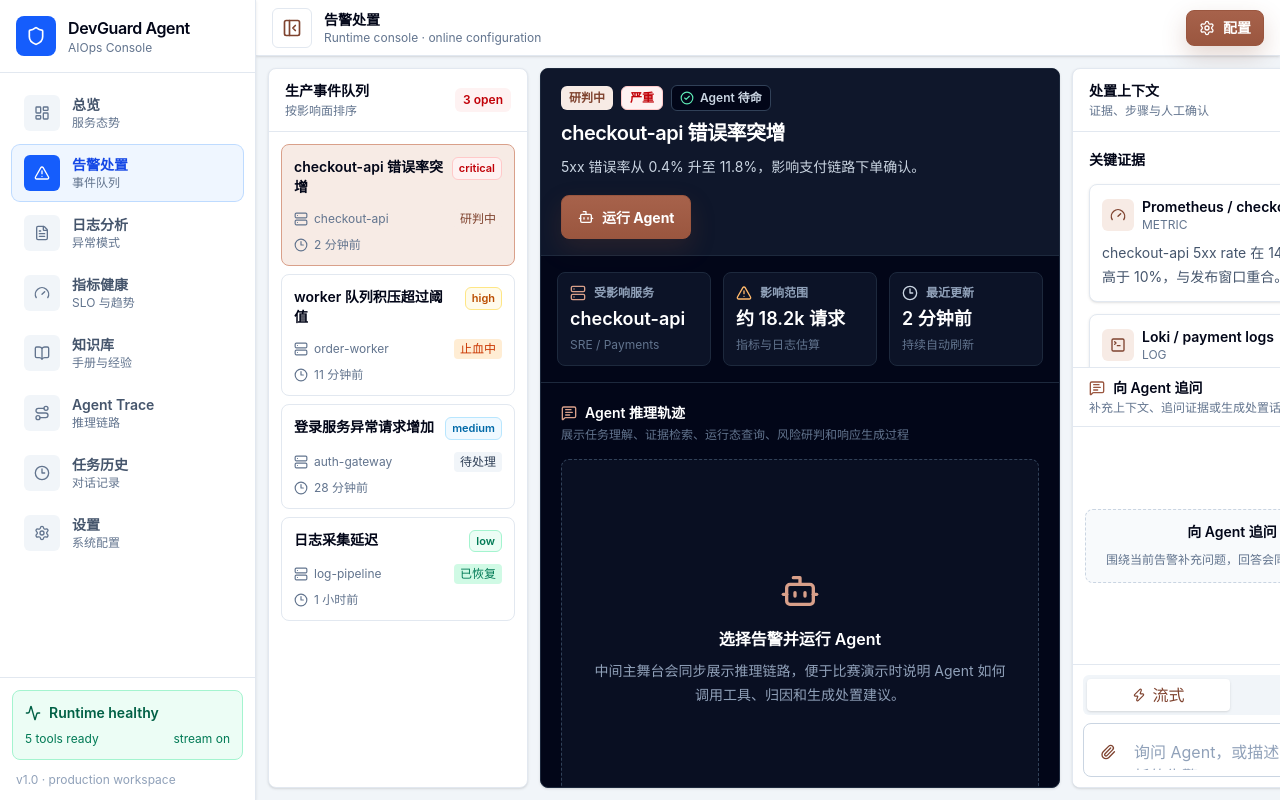
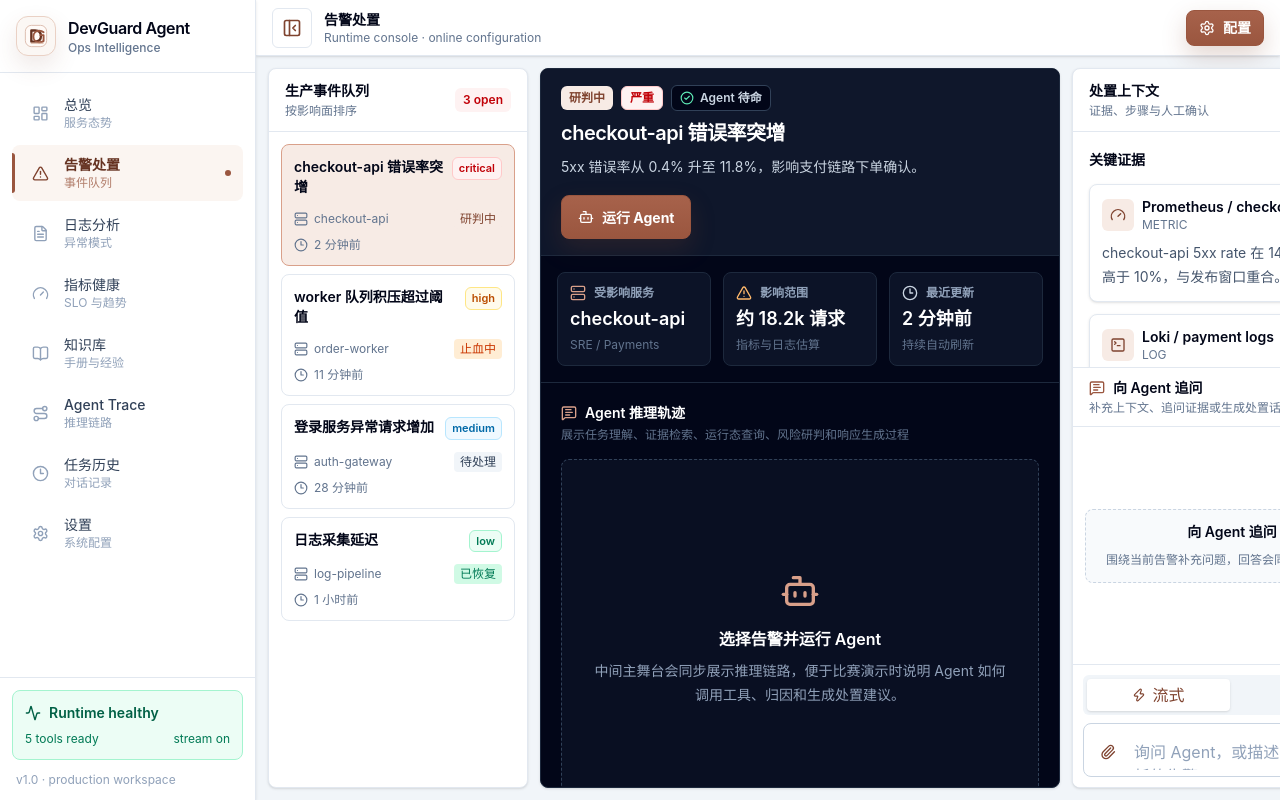
Before and after one commit to yicheng0/DevDuardAgent, a React (Vite) app in the folder DevGuardAgentFrontend/: page / in a window 1280 px wide. Built offline with nearby package versions, Linux system fonts and the light colour scheme.

Commit message:
style: refine sidebar branding

```diff
--- a/DevGuardAgentFrontend/src/components/layout/Sidebar.tsx
+++ b/DevGuardAgentFrontend/src/components/layout/Sidebar.tsx
@@ -8,7 +8,6 @@ import {
   LayoutDashboard,
   Route,
   Settings,
-  Shield,
 } from 'lucide-react';
 import { NavItemId } from '@/types';
 import { useUIStore } from '@/stores/uiStore';
@@ -29,6 +28,43 @@ const navItems: Array<{
   { id: 'settings', label: '设置', description: '系统配置', icon: Settings },
 ];
 
+const BrandMark = ({ collapsed = false }: { collapsed?: boolean }) => (
+  <div
+    className={`flex shrink-0 items-center justify-center overflow-hidden rounded-xl border border-[#ead1c5] bg-[#fbf7f4] shadow-[0_10px_24px_rgba(127,67,47,0.12)] ${
+      collapsed ? 'h-11 w-11' : 'h-10 w-10'
+    }`}
+    title="DevGuard Agent"
+    aria-label="DevGuard Agent"
+  >
+    <svg
+      viewBox="0 0 48 48"
+      role="img"
+      aria-hidden="true"
+      className={collapsed ? 'h-8 w-8' : 'h-7 w-7'}
+    >
+      <rect x="5" y="5" width="38" height="38" rx="11" fill="#fffaf7" />
+      <rect x="5.75" y="5.75" width="36.5" height="36.5" rx="10.25" fill="none" stroke="#d8b7a8" strokeWidth="1.5" />
+      <path
+        d="M16 14.5h6.5c6.1 0 10 3.65 10 9.5s-3.9 9.5-10 9.5H16v-19Z"
+        fill="none"
+        stroke="#653221"
+        strokeLinecap="round"
+        strokeLinejoin="round"
+        strokeWidth="4"
+      />
+      <path
+        d="M31.5 22.5h5.5v10.25c-2.55 1.25-5.12 1.85-7.7 1.85-5.65 0-9.8-4.1-9.8-9.75 0-5.8 4.3-9.85 10.2-9.85 2.95 0 5.35.9 7.35 2.55"
+        fill="none"
+        stroke="#9a563f"
+        strokeLinecap="round"
+        strokeLinejoin="round"
+        strokeWidth="3.25"
+      />
+      <path d="M16 36h20" stroke="#c6947d" strokeLinecap="round" strokeWidth="2" />
+    </svg>
+  </div>
+);
+
 const Sidebar = () => {
   const { activeNav, isSidebarCollapsed, setActiveNav } = useUIStore();
 
@@ -41,15 +77,13 @@ const Sidebar = () => {
     >
       <div className={`border-b border-slate-200 py-4 ${isSidebarCollapsed ? 'px-3' : 'px-4'}`}>
         <div className={`flex items-center ${isSidebarCollapsed ? 'justify-center' : 'gap-3'}`}>
-          <div className="flex h-10 w-10 items-center justify-center rounded-lg bg-blue-600 text-white">
-            <Shield className="h-5 w-5" />
-          </div>
+          <BrandMark collapsed={isSidebarCollapsed} />
           {!isSidebarCollapsed && (
             <div className="min-w-0">
               <h1 className="truncate text-base font-semibold tracking-tight text-slate-950">
                 DevGuard Agent
               </h1>
-              <p className="text-xs text-slate-500">AIOps Console</p>
+              <p className="text-xs font-medium text-slate-500">Ops Intelligence</p>
             </div>
           )}
         </div>
@@ -67,26 +101,48 @@ const Sidebar = () => {
               onClick={() => setActiveNav(item.id)}
               title={isSidebarCollapsed ? item.label : undefined}
               aria-label={item.label}
-              className={`group flex w-full cursor-pointer items-center rounded-lg transition-colors focus:outline-none focus:ring-2 focus:ring-blue-500/30 ${
-                isSidebarCollapsed ? 'h-11 justify-center px-0 py-0' : 'min-h-11 gap-3 px-3 py-2.5 text-left'
+              className={`group brand-focus-ring relative flex w-full cursor-pointer items-center overflow-hidden rounded-lg transition-colors ${
+                isSidebarCollapsed ? 'h-11 justify-center px-0 py-0' : 'min-h-11 gap-3 px-3 py-2.5 pl-4 text-left'
               } ${
                 isActive
-                  ? 'bg-blue-50 text-blue-700 ring-1 ring-blue-200'
+                  ? 'bg-[#fbf5f1] text-[#7f432f]'
                   : 'text-slate-600 hover:bg-slate-50 hover:text-slate-950'
               }`}
             >
               <span
-                className={`flex h-9 w-9 shrink-0 items-center justify-center rounded-md ${
-                  isActive ? 'bg-blue-600 text-white' : 'bg-slate-100 text-slate-500'
+                className={`absolute bottom-2 left-0 top-2 w-[3px] rounded-r-full transition-opacity ${
+                  isActive ? 'bg-[#9a563f] opacity-100' : 'opacity-0'
                 }`}
+              />
+              <span
+                className={`flex shrink-0 items-center justify-center transition-colors ${
+                  isSidebarCollapsed ? 'h-9 w-9' : 'h-6 w-6'
+                } ${isActive ? 'text-[#7f432f]' : 'text-slate-400 group-hover:text-slate-700'}`}
               >
-                <Icon className="h-4 w-4" />
+                <Icon className={isSidebarCollapsed ? 'h-[18px] w-[18px]' : 'h-[17px] w-[17px]'} />
               </span>
               {!isSidebarCollapsed && (
                 <span className="min-w-0 flex-1">
-                  <span className="block text-sm font-semibold">{item.label}</span>
-                  <span className="block truncate text-xs text-slate-500">{item.description}</span>
+                  <span
+                    className={`block text-sm ${
+                      isActive
+                        ? 'font-semibold text-[#653221]'
+                        : 'font-medium text-slate-700 group-hover:text-slate-950'
+                    }`}
+                  >
+                    {item.label}
+                  </span>
+                  <span
+                    className={`block truncate text-xs ${
+                      isActive ? 'text-[#9a563f]/75' : 'text-slate-400 group-hover:text-slate-500'
+                    }`}
+                  >
+                    {item.description}
+                  </span>
                 </span>
+              )}
+              {!isSidebarCollapsed && isActive && (
+                <span className="h-1.5 w-1.5 shrink-0 rounded-full bg-[#9a563f]" />
               )}
             </button>
           );
```
